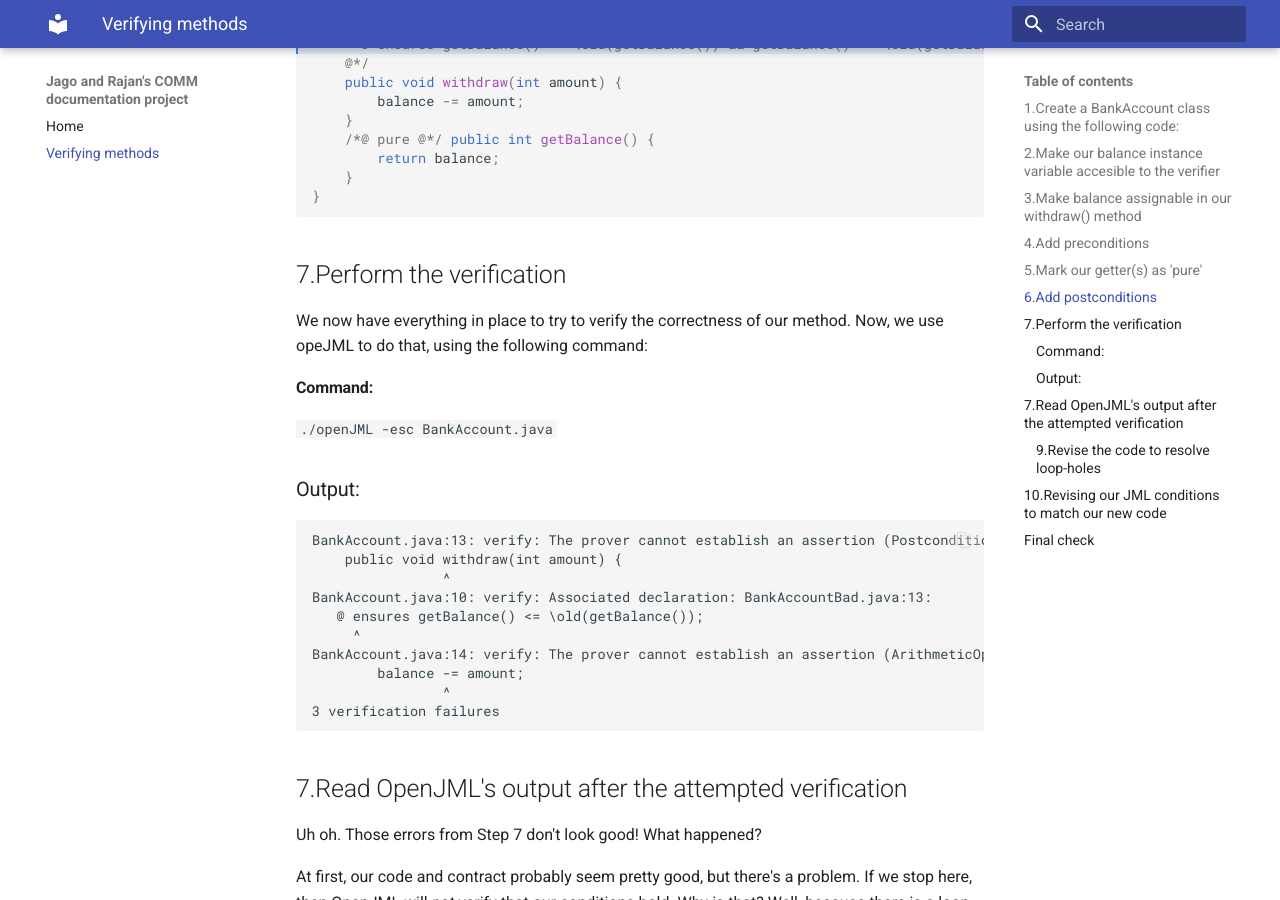
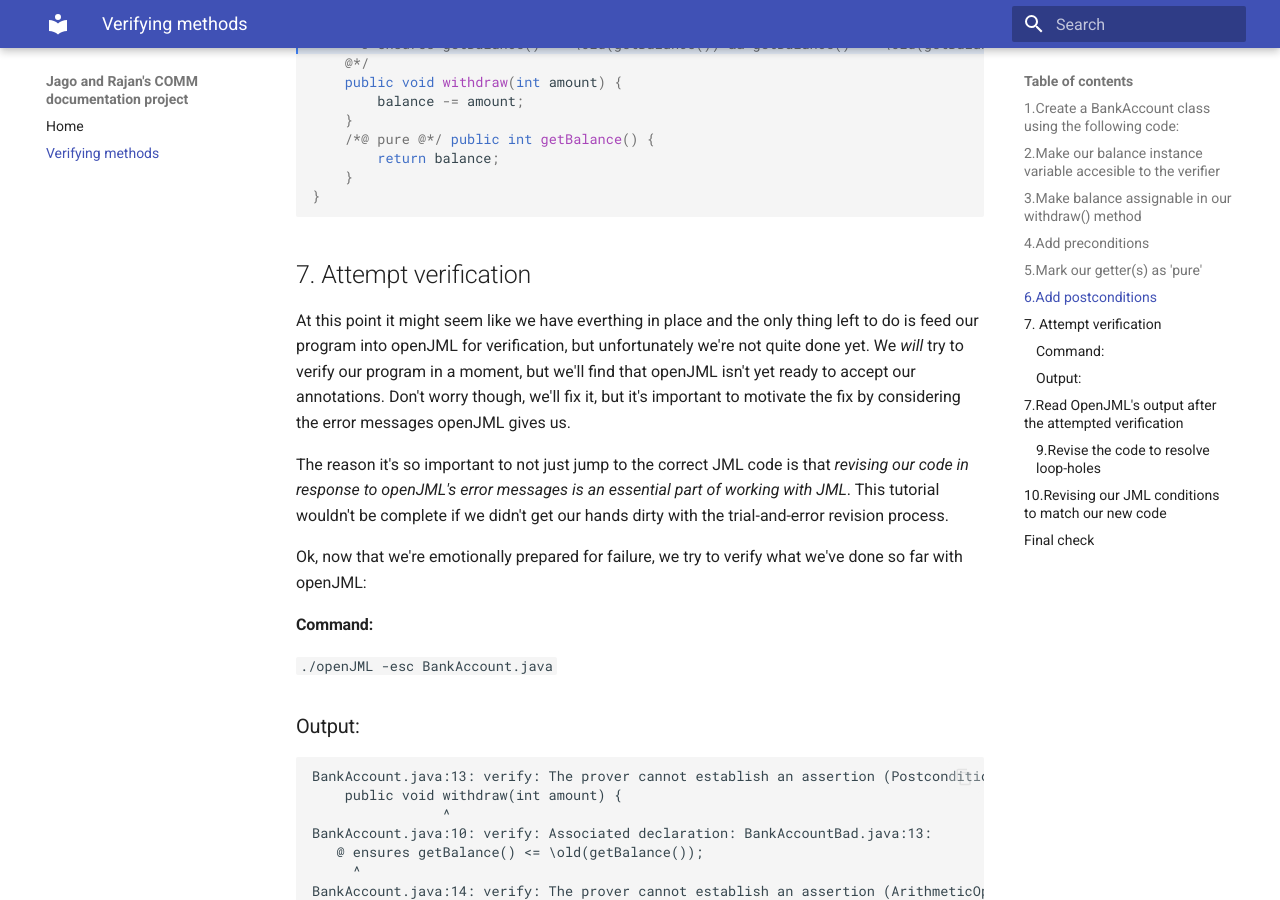
Before and after one commit to jagohine/documentation_project, an MkDocs documentation site: the page built from docs/method_verification.md, in a window 1280 px wide and 900 px high, scrolled down 3737 px. Built offline with MkDocs 1.6.1 and Material for MkDocs 9.7.7, drawn with Linux system fonts in a browser that asks for light colours.

Commit message:
Improve step 6

````diff
--- a/docs/method_verification.md
+++ b/docs/method_verification.md
@@ -155,11 +155,17 @@ public class BankAccount {
 }
 ```
 
-## 7.Perform the verification
+## 7. Attempt verification
 
-We now have everything in place to try to verify the correctness of our method. Now, we use opeJML to do that, using the following command:
+At this point it might seem like we have everthing in place and the only thing left to do is feed our program into openJML for verification, but unfortunately we're not quite done yet. We *will* try to verify our program in a moment, but we'll find that openJML isn't yet ready to accept our annotations. Don't worry though, we'll fix it, but it's important to motivate the fix by considering the error messages openJML gives us.
+
+The reason it's so important to not just jump to the correct JML code is that *revising our code in response to openJML's error messages is an essential part of working with JML*. This tutorial wouldn't be complete if we didn't get our hands dirty with the trial-and-error revision process.
+
+Ok, now that we're emotionally prepared for failure, we try to verify what we've done so far with openJML:
+
 #### Command:
 ```./openJML -esc BankAccount.java ```
+
 ### Output:
 ```
 BankAccount.java:13: verify: The prover cannot establish an assertion (Postcondition: BankAccountBad.java:10:) in method withdraw
````
Also changed, not shown: intro.md (added, +2 -0 lines), 2 other files.
